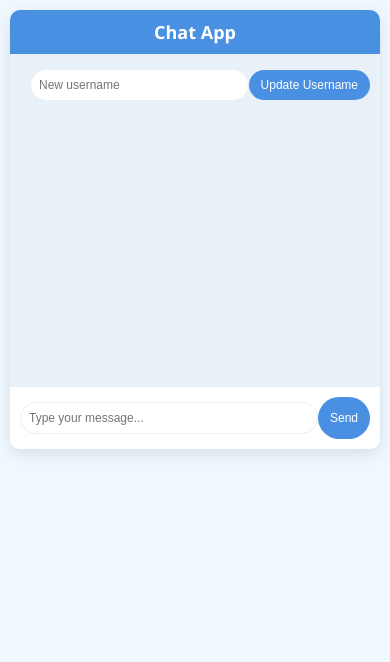
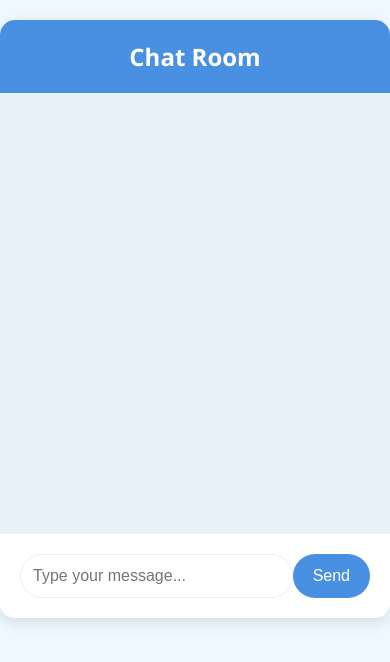
Before and after one commit to King05081/Chat-Room, a Flask app: page / in a window 390 px wide. Shown: the top 662 px of the page. Run offline with Flask 3, Linux system fonts and the light colour scheme; some libraries are stand-ins or nearby versions.

Commit message:
Update index.html

```diff
--- a/templates/index.html
+++ b/templates/index.html
@@ -1,16 +1,15 @@
 <!DOCTYPE html>
 <html lang="en">
 <head>
-		<meta charset="UTF-8" />
-		<meta name="viewport" content="width=device-width, initial-scale=1.0" />
-		<title>Chat App</title>
+    <meta charset="UTF-8">
+    <meta name="viewport" content="width=device-width, initial-scale=1.0">
+    <title>Chat Room</title>
     <script
         src="https://cdnjs.cloudflare.com/ajax/libs/socket.io/4.7.5/socket.io.js"
         integrity="sha512-luMnTJZ7oEchNDZAtQhgjomP1eZefnl82ruTH/3Oj/Yu5qYtwL7+dVRccACS/Snp1lFXq188XFipHKYE75IaQQ=="
         crossorigin="anonymous"
         referrerpolicy="no-referrer"
     ></script>
-
     <style>
         :root {
             --primary-color: #4a90e2;
@@ -91,18 +134,15 @@
             border-top: 1px solid var(--secondary-color);
         }
 
-			#message-input,
-			#username-input {
+        #message-input {
             flex-grow: 1;
             padding: 12px;
             border: 1px solid var(--secondary-color);
             border-radius: 25px;
-				margin-right: 10px;
             font-size: 16px;
         }
 
-			#send-button,
-			#update-username-button {
+        #send-button {
             background-color: var(--primary-color);
             color: white;
             border: none;
@@ -110,204 +150,51 @@
             border-radius: 25px;
             cursor: pointer;
             font-size: 16px;
-				transition: background-color 0.3s ease;
         }
 
-			#send-button:hover,
-			#update-username-button:hover {
+        #send-button:hover {
             background-color: var(--primary-dark);
         }
-
-			.username-container {
-				display: flex;
-				padding: 15px 20px;
-				background-color: var(--secondary-color);
-				align-items: center;
-			}
-
-			#current-username {
-				margin-right: 10px;
-				font-weight: bold;
-				color: var(--primary-dark);
-			}
-
-			.system-message {
-				text-align: center;
-				font-style: italic;
-				color: var(--system-message-color);
-				margin: 10px 0;
-			}
-
-			.message.sent {
-				flex-direction: row-reverse;
-			}
-
-			.message.sent .message-content {
-				background-color: var(--primary-color);
-				color: white;
-				margin-left: 10px;
-				margin-right: 0;
-			}
-
-			.message.sent .message-username {
-				text-align: right;
-				color: white;
-			}
-
-			.message.sent img {
-				margin-right: 0;
-				margin-left: 10px;
-			}
-
-		/* Media Queries for Mobile Responsiveness */
-		@media screen and (max-width: 768px) {
-		    .chat-container {
-		        margin: 10px;
-		        border-radius: 10px;
-		    }
-
-		    .chat-header {
-		        font-size: 20px;
-		        padding: 15px;
-		    }
-
-		    .chat-messages {
-		        padding: 10px;
-		        height: 300px;
-		    }
-
-		    .message img {
-		        width: 30px;
-		        height: 30px;
-		    }
-
-		    .message-content {
-		        font-size: 14px;
-		        padding: 10px;
-		    }
-
-		    .message-username {
-		        font-size: 12px;
-		    }
-
-		    .chat-input,
-		    .username-container {
-		        flex-wrap: wrap;
-		        padding: 10px;
-		    }
-
-		    #message-input,
-		    #username-input {
-		        font-size: 14px;
-		        padding: 10px;
-		        margin: 5px 0;
-		    }
-
-		    #send-button,
-		    #update-username-button {
-		        padding: 10px 15px;
-		        font-size: 14px;
-		    }
-		}
-
-		@media screen and (max-width: 480px) {
-		    .chat-header {
-		        font-size: 18px;
-		        padding: 10px;
-		    }
-
-		    .chat-messages {
-		        height: 250px;
-		    }
-
-		    .message img {
-		        width: 25px;
-		        height: 25px;
-		    }
-
-		    .message-content {
-		        font-size: 12px;
-		        padding: 8px;
-		    }
-
-		    .message-username {
-		        font-size: 10px;
-		    }
-
-		    #message-input,
-		    #username-input {
-		        font-size: 12px;
-		        padding: 8px;
-		    }
-
-		    #send-button,
-		    #update-username-button {
-		        padding: 8px 12px;
-		        font-size: 12px;
-		    }
-
-
-		}
-
     </style>
 </head>
 <body>
 <div class="chat-container">
-			<div class="chat-header">Chat App</div>
-			<div class="username-container">
-				<span id="current-username"></span>
-				<input type="text" id="username-input" placeholder="New username" />
-				<button id="update-username-button">Update Username</button>
-			</div>
+    <div class="chat-header">Chat Room</div>
     <div class="chat-messages" id="chat-messages"></div>
     <div class="chat-input">
-				<input type="text" id="message-input" placeholder="Type your message..." />
+        <input type="text" id="message-input" placeholder="Type your message...">
         <button id="send-button">Send</button>
     </div>
 </div>
-
 <script>
     const socket = io();
     const chatMessages = document.getElementById("chat-messages");
     const messageInput = document.getElementById("message-input");
     const sendButton = document.getElementById("send-button");
-			const currentUsernameSpan = document.getElementById("current-username");
-			const usernameInput = document.getElementById("username-input");
-			const updateUsernameButton = document.getElementById("update-username-button");
 
-			let currentUsername = "";
-
-			socket.on("set_username", (data) => {
-				currentUsername = data.username;
-				currentUsernameSpan.textContent = `Your Username: ${currentUsername}`;
+    // Add a new message to the chat
+    socket.on("new_message", (data) => {
+        addMessage(data);
     });
 
-			socket.on("user_joined", (data) => {
-				addMessage(`${data.username} joined the chat`, "system");
-			});
-
-			socket.on("user_left", (data) => {
-				addMessage(`${data.username} left the chat`, "system");
-			});
-
-			socket.on("new_message", (data) => {
-				addMessage(data.message, "user", data.username, data.avatar);
-			});
-
-			socket.on("username_updated", (data) => {
-				addMessage(`${data.old_username} changed their name to ${data.new_username}`, "system");
-				if (data.old_username === currentUsername) {
-					currentUsername = data.new_username;
-					currentUsernameSpan.textContent = `Your username: ${currentUsername}`;
+    // Update message with reactions
+    socket.on("update_message", (updatedMessage) => {
+        const messageElement = document.querySelector(
+            `.message[data-message-id="${updatedMessage.id}"]`
+        );
+        if (messageElement) {
+            const reactionsDiv = messageElement.querySelector(".message-reactions");
+            reactionsDiv.innerHTML = ""; // Clear existing reactions
+            for (const [emoji, users] of Object.entries(updatedMessage.reactions)) {
+                const reactionSpan = document.createElement("span");
+                reactionSpan.className = "reaction";
+                reactionSpan.textContent = `${emoji} ${users.length}`;
+                reactionsDiv.appendChild(reactionSpan);
+            }
         }
     });
 
     sendButton.addEventListener("click", sendMessage);
-			messageInput.addEventListener("keypress", (e) => {
-				if (e.key === "Enter") sendMessage();
-			});
-
-			updateUsernameButton.addEventListener("click", updateUsername);
 
     function sendMessage() {
         const message = messageInput.value.trim();
@@ -317,45 +204,60 @@
         }
     }
 
-			function updateUsername() {
-				const newUsername = usernameInput.value.trim();
-				if (newUsername && newUsername !== currentUsername) {
-					socket.emit("update_username", { username: newUsername });
-					usernameInput.value = "";
-				}
-			}
-
-			function addMessage(message, type, username = "", avatar = "") {
+    function addMessage(data) {
         const messageElement = document.createElement("div");
         messageElement.className = "message";
-
-				if (type === "user") {
-					const isSentMessage = username === currentUsername;
-					if (isSentMessage) {
-						messageElement.classList.add("sent");
-					}
+        messageElement.dataset.messageId = data.id;
 
         const avatarImg = document.createElement("img");
-					avatarImg.src = avatar;
+        avatarImg.src = data.avatar;
         messageElement.appendChild(avatarImg);
 
         const contentDiv = document.createElement("div");
         contentDiv.className = "message-content";
 
-					const usernameDiv = document.createElement("div");
+        const headerDiv = document.createElement("div");
+        headerDiv.className = "message-header";
+
+        const usernameDiv = document.createElement("span");
         usernameDiv.className = "message-username";
-					usernameDiv.textContent = username;
-					contentDiv.appendChild(usernameDiv);
+        usernameDiv.textContent = data.username;
+
+        const timestampSpan = document.createElement("span");
+        timestampSpan.className = "message-timestamp";
+        timestampSpan.textContent = data.timestamp;
+
+        headerDiv.appendChild(usernameDiv);
+        headerDiv.appendChild(timestampSpan);
+        contentDiv.appendChild(headerDiv);
 
         const messageText = document.createElement("div");
-					messageText.textContent = message;
+        messageText.textContent = data.message;
         contentDiv.appendChild(messageText);
 
+        const reactionsDiv = document.createElement("div");
+        reactionsDiv.className = "message-reactions";
+        for (const [emoji, users] of Object.entries(data.reactions)) {
+            const reactionSpan = document.createElement("span");
+            reactionSpan.className = "reaction";
+            reactionSpan.textContent = `${emoji} ${users.length}`;
+            reactionsDiv.appendChild(reactionSpan);
+        }
+        contentDiv.appendChild(reactionsDiv);
+
+        const reactButton = document.createElement("button");
+        reactButton.textContent = "React";
+        reactButton.className = "reaction-button";
+        reactButton.addEventListener("click", () => {
+            const emoji = prompt("Enter an emoji to react:");
+            if (emoji) {
+                socket.emit("add_reaction", { message_id: data.id, emoji });
+            }
+        });
+
+        contentDiv.appendChild(reactButton);
         messageElement.appendChild(contentDiv);
-				} else {
-					messageElement.className = "system-message";
-					messageElement.textContent = message;
-				}
+
         chatMessages.appendChild(messageElement);
         chatMessages.scrollTop = chatMessages.scrollHeight;
     }
```
Also changed, not shown: other parts of templates/index.html (+48 -4 lines). Lines whose indentation alone changed are shown as unchanged.
